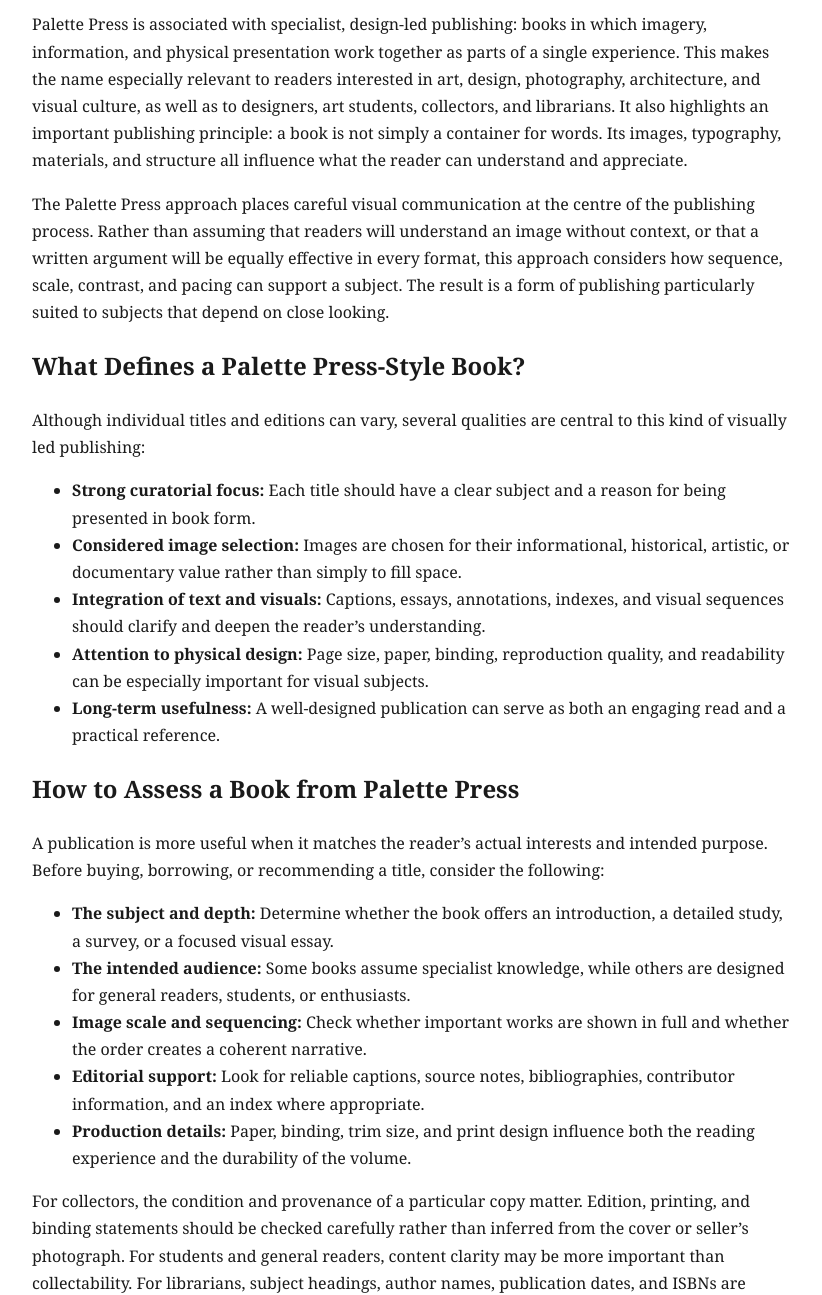
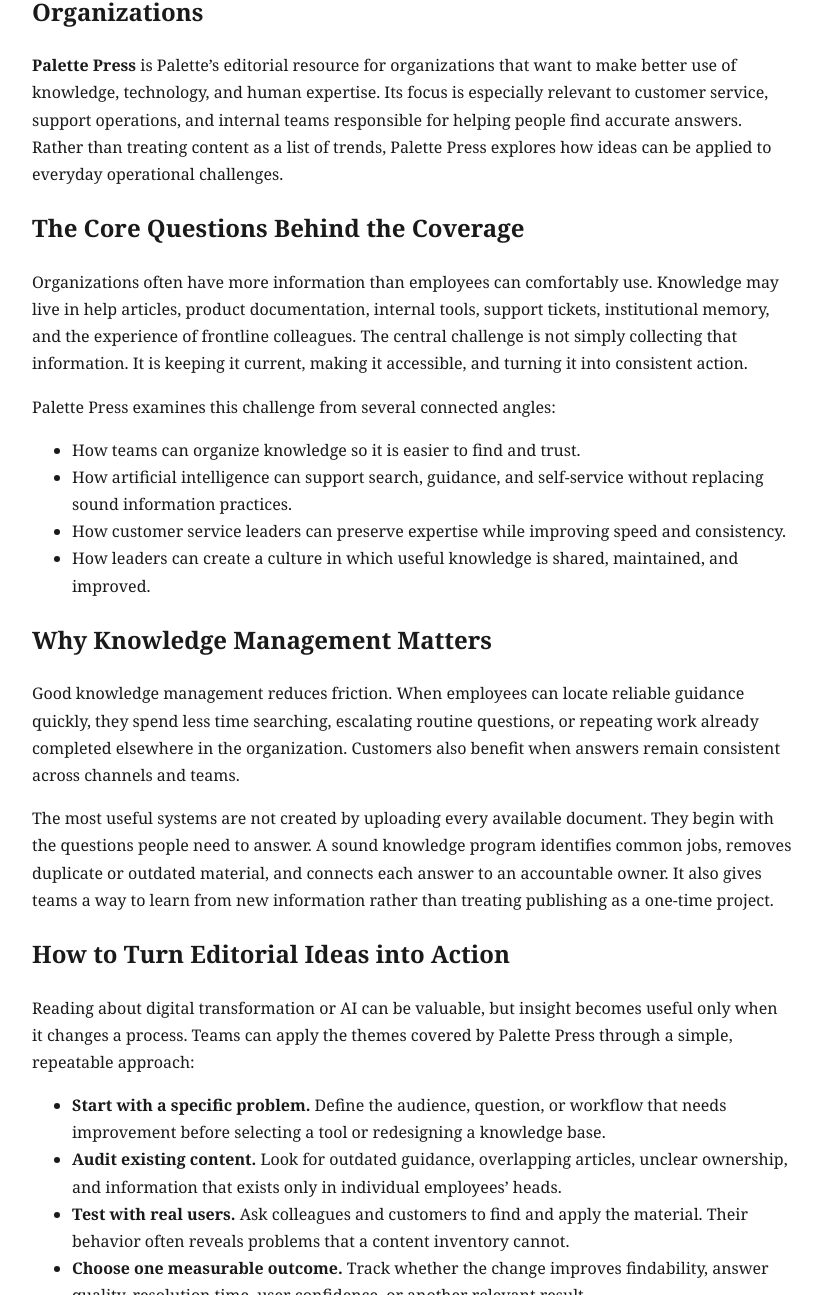
Before and after one commit to ai2humanize-blip/render-resource-hub, a plain HTML site: page palette-press.html in a window 1280 px wide. Shown: the part 158-1453 px from the top of the page, without its empty margins (228-1050 px from the left). Drawn offline with Linux system fonts and the light colour scheme.

Commit message:
deploy palette-press

```diff
--- a/palette-press.html
+++ b/palette-press.html
@@ -4,66 +4,63 @@
 <meta charset="utf-8">
 <meta name="viewport" content="width=device-width, initial-scale=1">
 <title>Palette Press</title>
-<meta name="description" content="Understanding Palette Press Palette Press is associated with specialist, design-led publishing: books in which imagery, information, and physical…">
+<meta name="description" content="Palette Press : Practical Ideas for Knowledge-Driven Organizations Palette Press is Palette’s editorial resource for organizations that want to make…">
 <meta name="robots" content="index, follow, max-image-preview:large, max-snippet:-1">
 <meta property="og:type" content="article">
 <meta property="og:title" content="Palette Press">
-<meta property="og:description" content="Understanding Palette Press Palette Press is associated with specialist, design-led publishing: books in which imagery, information, and physical…">
+<meta property="og:description" content="Palette Press : Practical Ideas for Knowledge-Driven Organizations Palette Press is Palette’s editorial resource for organizations that want to make…">
 <meta name="twitter:card" content="summary">
 </head>
 <body>
 <main style="max-width:760px;margin:3rem auto;font-family:Georgia,serif;line-height:1.7;padding:0 1rem;color:#1a1a1a">
 <article>
 <h1>Palette Press</h1>
-<h2>Understanding <a href="https://sabinanore.com">Palette Press</a></h2>
+<h2><a href="https://sabinanore.com">Palette Press</a>: Practical Ideas for Knowledge-Driven Organizations</h2>
 
-<p>Palette Press is associated with specialist, design-led publishing: books in which imagery, information, and physical presentation work together as parts of a single experience. This makes the name especially relevant to readers interested in art, design, photography, architecture, and visual culture, as well as to designers, art students, collectors, and librarians. It also highlights an important publishing principle: a book is not simply a container for words. Its images, typography, materials, and structure all influence what the reader can understand and appreciate.</p>
+<p><strong>Palette Press</strong> is Palette’s editorial resource for organizations that want to make better use of knowledge, technology, and human expertise. Its focus is especially relevant to customer service, support operations, and internal teams responsible for helping people find accurate answers. Rather than treating content as a list of trends, Palette Press explores how ideas can be applied to everyday operational challenges.</p>
 
-<p>The Palette Press approach places careful visual communication at the centre of the publishing process. Rather than assuming that readers will understand an image without context, or that a written argument will be equally effective in every format, this approach considers how sequence, scale, contrast, and pacing can support a subject. The result is a form of publishing particularly suited to subjects that depend on close looking.</p>
+<h2>The Core Questions Behind the Coverage</h2>
 
-<h2>What Defines a Palette Press-Style Book?</h2>
+<p>Organizations often have more information than employees can comfortably use. Knowledge may live in help articles, product documentation, internal tools, support tickets, institutional memory, and the experience of frontline colleagues. The central challenge is not simply collecting that information. It is keeping it current, making it accessible, and turning it into consistent action.</p>
 
-<p>Although individual titles and editions can vary, several qualities are central to this kind of visually led publishing:</p>
+<p>Palette Press examines this challenge from several connected angles:</p>
 
 <ul>
-<li><strong>Strong curatorial focus:</strong> Each title should have a clear subject and a reason for being presented in book form.</li>
-<li><strong>Considered image selection:</strong> Images are chosen for their informational, historical, artistic, or documentary value rather than simply to fill space.</li>
-<li><strong>Integration of text and visuals:</strong> Captions, essays, annotations, indexes, and visual sequences should clarify and deepen the reader’s understanding.</li>
-<li><strong>Attention to physical design:</strong> Page size, paper, binding, reproduction quality, and readability can be especially important for visual subjects.</li>
-<li><strong>Long-term usefulness:</strong> A well-designed publication can serve as both an engaging read and a practical reference.</li>
+<li>How teams can organize knowledge so it is easier to find and trust.</li>
+<li>How artificial intelligence can support search, guidance, and self-service without replacing sound information practices.</li>
+<li>How customer service leaders can preserve expertise while improving speed and consistency.</li>
+<li>How leaders can create a culture in which useful knowledge is shared, maintained, and improved.</li>
 </ul>
 
-<h2>How to Assess a Book from Palette Press</h2>
+<h2>Why Knowledge Management Matters</h2>
 
-<p>A publication is more useful when it matches the reader’s actual interests and intended purpose. Before buying, borrowing, or recommending a title, consider the following:</p>
+<p>Good knowledge management reduces friction. When employees can locate reliable guidance quickly, they spend less time searching, escalating routine questions, or repeating work already completed elsewhere in the organization. Customers also benefit when answers remain consistent across channels and teams.</p>
+
+<p>The most useful systems are not created by uploading every available document. They begin with the questions people need to answer. A sound knowledge program identifies common jobs, removes duplicate or outdated material, and connects each answer to an accountable owner. It also gives teams a way to learn from new information rather than treating publishing as a one-time project.</p>
+
+<h2>How to Turn Editorial Ideas into Action</h2>
+
+<p>Reading about digital transformation or AI can be valuable, but insight becomes useful only when it changes a process. Teams can apply the themes covered by Palette Press through a simple, repeatable approach:</p>
 
 <ul>
-<li><strong>The subject and depth:</strong> Determine whether the book offers an introduction, a detailed study, a survey, or a focused visual essay.</li>
-<li><strong>The intended audience:</strong> Some books assume specialist knowledge, while others are designed for general readers, students, or enthusiasts.</li>
-<li><strong>Image scale and sequencing:</strong> Check whether important works are shown in full and whether the order creates a coherent narrative.</li>
-<li><strong>Editorial support:</strong> Look for reliable captions, source notes, bibliographies, contributor information, and an index where appropriate.</li>
-<li><strong>Production details:</strong> Paper, binding, trim size, and print design influence both the reading experience and the durability of the volume.</li>
+<li><strong>Start with a specific problem.</strong> Define the audience, question, or workflow that needs improvement before selecting a tool or redesigning a knowledge base.</li>
+<li><strong>Audit existing content.</strong> Look for outdated guidance, overlapping articles, unclear ownership, and information that exists only in individual employees’ heads.</li>
+<li><strong>Test with real users.</strong> Ask colleagues and customers to find and apply the material. Their behavior often reveals problems that a content inventory cannot.</li>
+<li><strong>Choose one measurable outcome.</strong> Track whether the change improves findability, answer quality, resolution time, user confidence, or another relevant result.</li>
+<li><strong>Create an update cycle.</strong> Assign responsibility for reviewing content and incorporating lessons from support conversations, operational changes, and new technology.</li>
 </ul>
 
-<p>For collectors, the condition and provenance of a particular copy matter. Edition, printing, and binding statements should be checked carefully rather than inferred from the cover or seller’s photograph. For students and general readers, content clarity may be more important than collectability. For librarians, subject headings, author names, publication dates, and ISBNs are essential for discovery and cataloguing.</p>
+<h2>A Useful Lens for Evaluating AI</h2>
 
-<h2>Why the Physical Book Still Matters</h2>
+<p>AI is an important subject in modern knowledge work, but the strongest approach begins with the underlying information. If source material is fragmented, contradictory, or poorly maintained, adding an AI layer will not automatically make it dependable. Organizations should first establish clear content standards, permissions, review routines, and escalation paths.</p>
 
-<p>Digital media are excellent for searching, sharing, and updating information. Printed books, however, offer a different kind of encounter. Their fixed sequence encourages sustained attention, while the scale and placement of an image can reveal details that are difficult to examine on a screen. Tactile qualities also affect perception: the weight of a volume, the turn of a page, and the relationship between text and image all contribute to interpretation.</p>
+<p>Once the foundation is sound, AI can help people retrieve relevant guidance, summarize complex material, identify gaps, and draft possible responses. Human oversight remains essential, particularly when content affects customer decisions, financial activity, privacy, or safety. Useful automation should make expertise more accessible without obscuring accountability.</p>
 
-<p>This does not mean that every specialist book requires an elaborate format. The best production choices are those that serve the material. A reference title needs legibility and dependable organization; an art monograph may benefit from generous image reproduction; and a compact visual essay may gain from portability. The relevant question is not whether a book is lavish, but whether its design is appropriate to its purpose.</p>
+<h2>Who Can Benefit from Palette Press</h2>
 
-<h2>For Authors Considering Palette Press</h2>
+<p>Palette Press is designed for readers who influence how information moves through an organization. Customer service leaders can use its themes to assess support operations. Knowledge managers can use them to improve content systems. Operations and technology leaders can use them to connect software investments with measurable business needs. Team managers can use them to encourage sharing and continuous learning.</p>
 
-<p>Authors with a distinctive visual or interdisciplinary project should prepare a proposal that explains the audience, scope, key images, and reasons for publication. A strong proposal does more than describe a topic. It demonstrates why the project needs a book, how its images and text work together, and who will value the finished publication.</p>
-
-<p>Authors should also clarify image rights, permissions, contributor roles, and any dependencies on exhibitions, archives, or institutional collections. They should discuss realistic schedules with the publisher and understand how reprints, new editions, pricing, distribution, and digital access may be handled. Transparent communication at this stage helps protect both the creative concept and the practical business plan.</p>
-
-<h2>Finding Current Titles and Availability</h2>
-
-<p>Catalogues and stock levels change, so the most reliable source for current information is the official Palette Press website or direct contact with the publisher. Buyers should verify edition details, ISBNs, format, price, publication date, and availability before ordering. Libraries can also consult publisher catalogues or specialist booksellers when establishing a collection or completing a reading list.</p>
-
-<p>Ultimately, the lasting appeal of Palette Press lies in the connection between editorial purpose and visual presentation. A strong publication does not merely display images or reproduce information. It helps readers see relationships, examine details, and experience a subject in a deliberate and memorable way.</p>
+<p>The enduring lesson is that technology alone does not create an informed organization. Trustworthy knowledge requires deliberate design, regular maintenance, and people who understand the work. Palette Press provides a useful starting point for those conversations, while the greatest value comes from applying the ideas carefully and learning from actual results.</p>
 </article>
 </main>
 </body>
```
